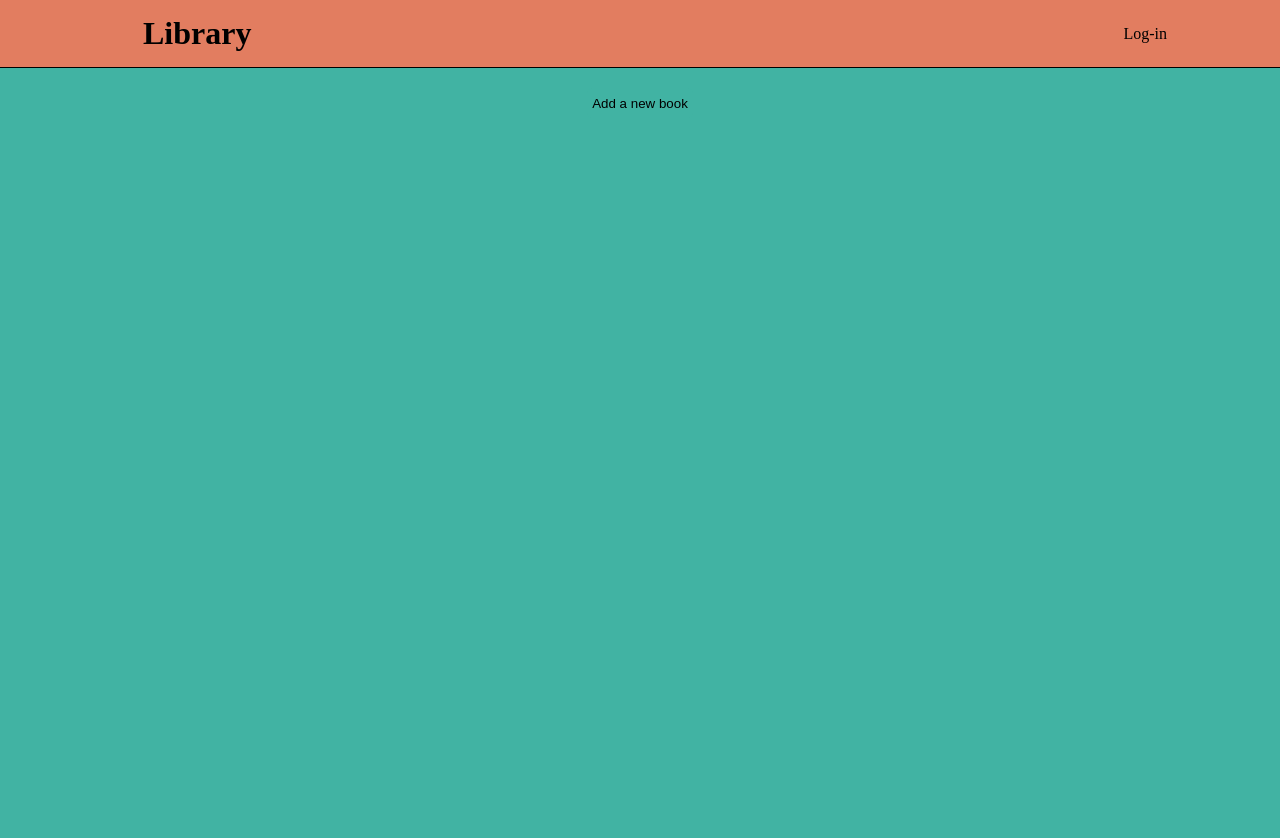
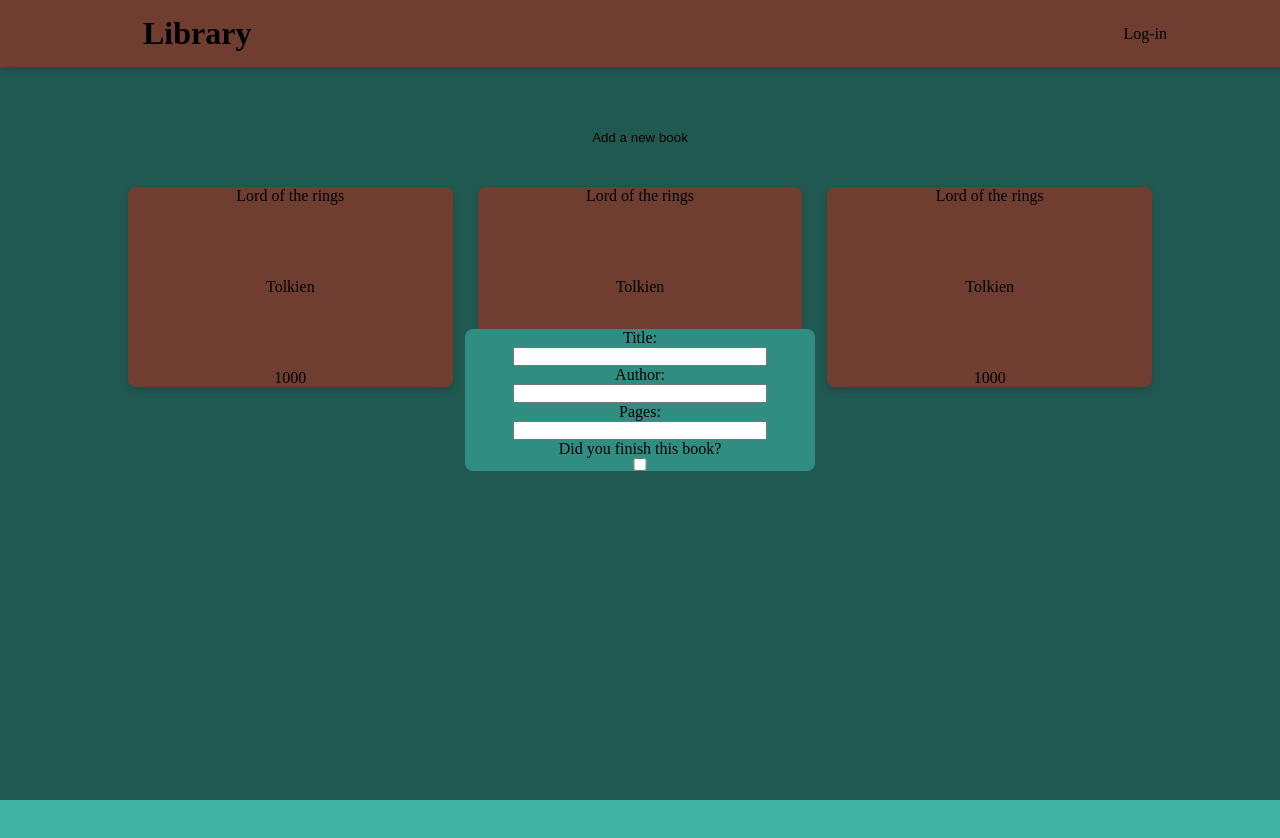
Before and after one commit to vladius9512/Library, a plain HTML site: page index.html in a window 1280 px wide. Both pictures are taken after a click on the button "Add a new book". Shown: the top 838 px of the page. Drawn offline with Linux system fonts and the light colour scheme.

Commit message:
Fixed most of the base parts of the page, and finished the active class for add button

```diff
--- a/index.html
+++ b/index.html
@@ -15,12 +15,27 @@
         </div>
     </div>
     <div class="books-container">
-        <button class="add-btn">Add a new book</button>
-        <div class="books-grid">
+
+        <button id="btn">Add a new book</button>
+        <div id="books-grid">
 
         </div>
 
     </div>
+    <div class="overlay" id="overlay">
+        <div class="modal" id="addBookForm">
+            <form id="form" action="submit">
+                <label for="title">Title:</label>
+                <input type="text" name="title" id="title">
+                <label for="author">Author:</label>
+                <input type="text" name="author" id="author">
+                <label for="pages">Pages:</label>
+                <input type="text" name="pages" id="pages">
+                <label for="read">Did you finish this book?</label>
+                <input type="checkbox" name="read" id="read">
+            </form>
+        </div>
+    </div>
 </body>
 <script src="javascript.js"></script>
 </html>
--- a/javascript.js
+++ b/javascript.js
@@ -12,15 +12,36 @@ function addBookToLibrary(book) {
 }
 
 const lord = new Book('Lord of the rings','Tolkien','1000','almost');
+const lord1 = new Book('Lord of the rings','Tolkien','1000','almost');
+const lord2 = new Book('Lord of the rings','Tolkien','1000','almost');
 
 addBookToLibrary(lord);
+addBookToLibrary(lord1);
+addBookToLibrary(lord2);
 
-const booksgrid = document.getElementsByClassName("books-grid");
+const booksGrid = document.getElementById("books-grid");
+const addBtn = document.getElementById('btn');
+const overlayDiv = document.getElementById('overlay');
+const formDiv = document.getElementById('addBookForm');
 
+console.log(addBtn);
+
+addBtn.addEventListener('click', () => {
+    formDiv.classList.add('active');
+    overlayDiv.classList.add('active');
+});
+
+overlayDiv.addEventListener('click', (e) =>{
+    if(e.target === overlayDiv)
+    {
+        formDiv.classList.remove('active');
+        overlayDiv.classList.remove('active');
+    }
+});
 
 const displayBook = function () {
     myLibrary.forEach(element => {
-        let bookDiv = document.createElement("book-div");
+        let bookDiv = document.createElement("div");
         bookDiv.classList.add("book")
         let bookTitle = document.createElement("p");
         bookTitle.innerText = element.title;
@@ -31,7 +52,7 @@ const displayBook = function () {
         bookDiv.appendChild(bookTitle);
         bookDiv.appendChild(bookAuthor);
         bookDiv.appendChild(bookPages);
-        bookDiv.append();
+        booksGrid.appendChild(bookDiv);
     });
 }
 
--- a/style.css
+++ b/style.css
@@ -3,14 +3,17 @@
     margin: 0;
 }
 
+body{
+    background-color:#41b3a3;
+}
+
 .header {
-    border-bottom: 1px solid;
     background-color: #E27D60;
-    box-shadow: 5px 10px#c4654b;
     width: 100vw;
     display: flex;
     justify-content: center;
     padding: 15px;
+    box-shadow: rgba(0,0,0, 0.16) 0px 4px 8px;
 }
 
 .header-container {
@@ -21,30 +24,86 @@
 }
 
 .books-container {
-    display:flex;
+    display:grid;
+    grid-template-rows: 100px 1fr;
     justify-content: center;
-    background-color: #41b3a3;
     max-width: 100vw;
     height: 100vh;
     padding: 20px;
 }
 
-.add-btn {
+#form {
+    display: flex;
+    flex-direction: column;
+    justify-content: center;
+    align-items: center;
+}
+
+input {
+    width: 250px;
+}
+
+.modal {
+    position: fixed;
+    z-index: 1;
+    top: 50%;
+    left: 50%;
+    width: 350px;
+    border-radius: 8px;
+    background-color: #308d81;
+    transform: translate(-50%, -50%) scale(0);
+}
+
+.modal.active {
+    transform: translate(-50%, -50%) scale(1);
+    transition: all 0.2s ease-in-out;
+}
+
+.overlay {
+    position: fixed;
+    top: 0;
+    left: 0;
+    display:none;
+    width: 100%;
+    height: 100%;
+    background-color: rgba(0,0,0,0.5);
+}
+
+.overlay.active {
+    display:block;
+}
+
+#btn {
     height: 30px;
     background-color: #41b3a3;
     border: none;
     padding: 5px;
-    border-radius: 5px;
+    border-radius: 8px;
+    width: 200px;
+    align-self:center;
+    justify-self: center;
 }
 
-.add-btn:hover {
+#btn:hover {
     background-color: #2a8074;
     transition-duration: 0.2s;
 }
 
-.books-grid {
+#books-grid {
     display: grid;
     grid-template-columns: 1fr 1fr 1fr;
     grid-template-rows: auto;
-    max-width: 80vw;
+    min-width: 80vw;
+    gap: 25px;
 }
+
+.book {
+    display:flex;
+    flex-direction: column;
+    background-color: #E27D60;
+    max-height: 200px;
+    text-align: center;
+    justify-content: space-between;
+    border-radius: 8px;
+    box-shadow: rgba(0,0,0, 0.16) 0px 4px 8px;
+}
```
